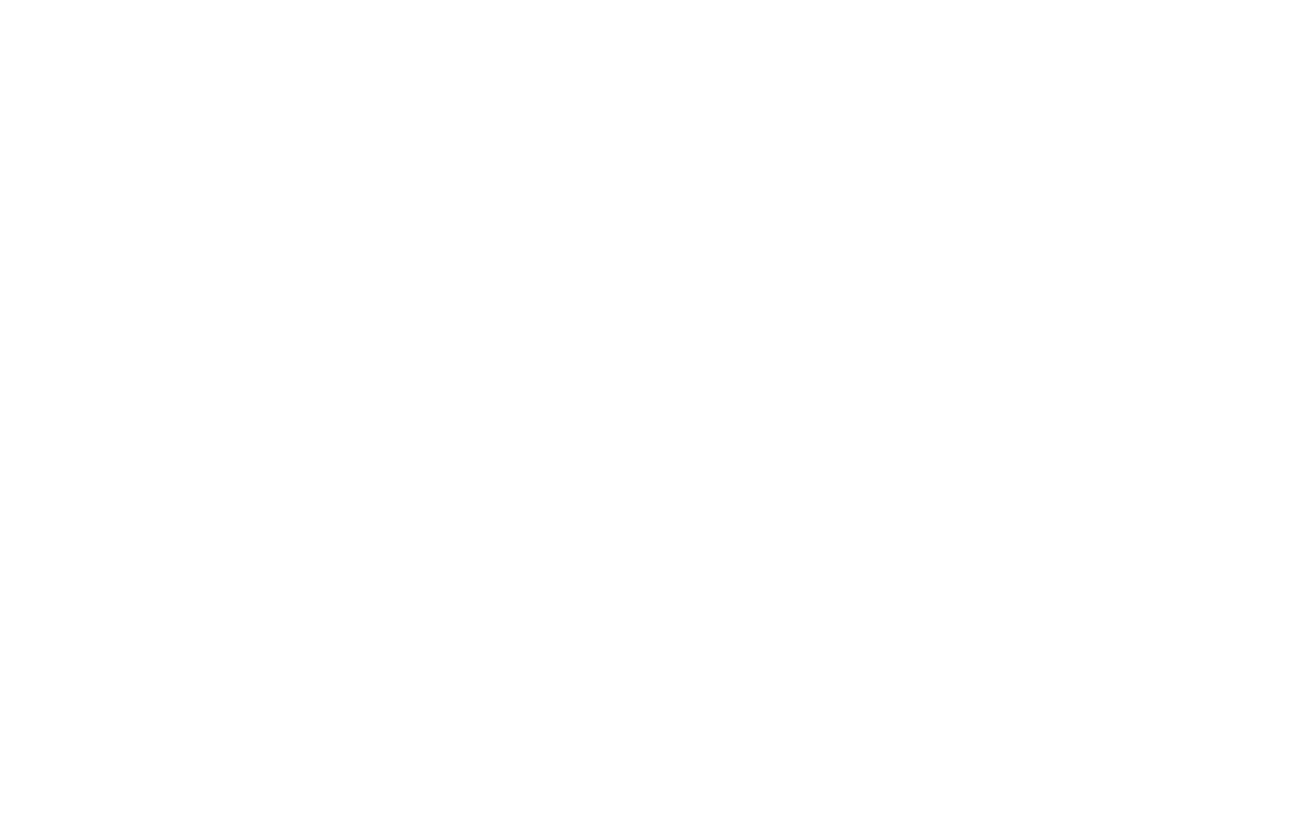
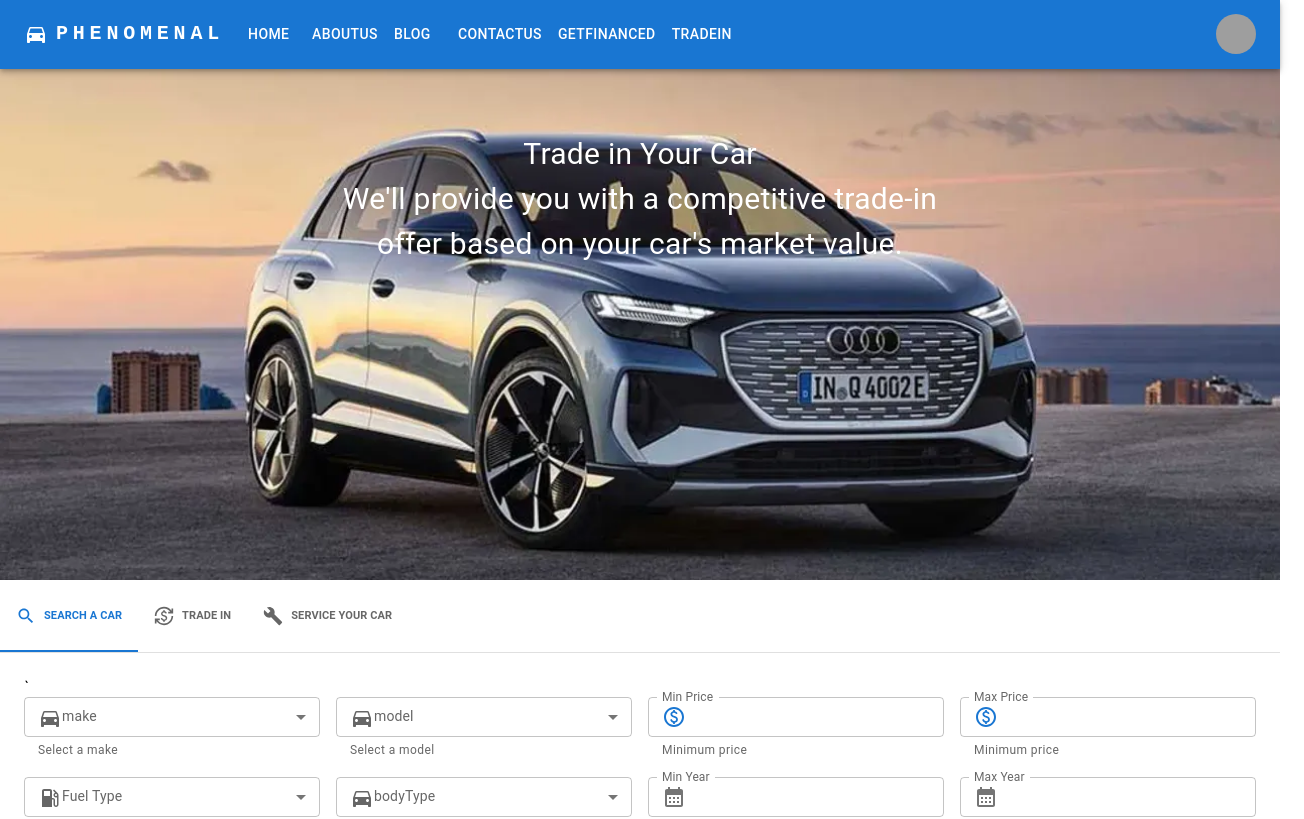
Before and after one commit to cafeway/phenomenalMotors, a React (Create React App) app: page / in a window 1280 px wide. Before the commit this address had no page. Shown: the top 819 px of the page, 1304 px wide, since content can reach past the window. Built offline with nearby package versions, Linux system fonts and the light colour scheme; grey boxes are pictures that could not be loaded.

Commit message:
i removed the hardcoded links on the appbar

```diff
--- a/src/App.js
+++ b/src/App.js
@@ -32,7 +32,7 @@ function App() {
         <Routes>
           <Route exact path='/login' element={<Login/>} ></Route>
           <Route exact path='/register' element={<Register/>}></Route>
-          <Route exact path='/home' element={<Dash/>}></Route>
+          <Route exact path='/' element={<Dash/>}></Route>
           <Route exact path='/aboutus' element={<AboutUs/>}></Route>
           <Route exact path='/contactus' element={<ContactUs/>}></Route>
           <Route exact path='/getfinanced' element={<Finance/>}></Route>
--- a/src/components/appbar.js
+++ b/src/components/appbar.js
@@ -90,8 +90,23 @@ function ResponsiveAppBar() {
             >
                 {pages.map((page) => (
               <MenuItem key={page} onClick={handleCloseNavMenu}>
-                <Link to={`/${page.toLowerCase()}`} style={{ textDecoration: 'none', color: 'inherit' }}>
-                  <Typography textAlign="center">{page}</Typography>
+
+                <Link to={'/'} style={{ textDecoration: 'none', color: 'inherit' }}>
+                  <Typography textAlign="center">Home</Typography>
+                </Link>
+
+
+                <Link to={'/aboutus'} style={{ textDecoration: 'none', color: 'inherit' }}>
+                  <Typography textAlign="center">About us</Typography>
+                </Link>
+                <Link to={'/contactus'} style={{ textDecoration: 'none', color: 'inherit' }}>
+                  <Typography textAlign="center">Contac tUs</Typography>
+                </Link>
+                <Link to={'/getfinanced'} style={{ textDecoration: 'none', color: 'inherit' }}>
+                  <Typography textAlign="center">Get Financed</Typography>
+                </Link>
+                <Link to={'/tradein'} style={{ textDecoration: 'none', color: 'inherit' }}>
+                  <Typography textAlign="center">TradeIn</Typography>
                 </Link>
               </MenuItem>
             ))}
```
